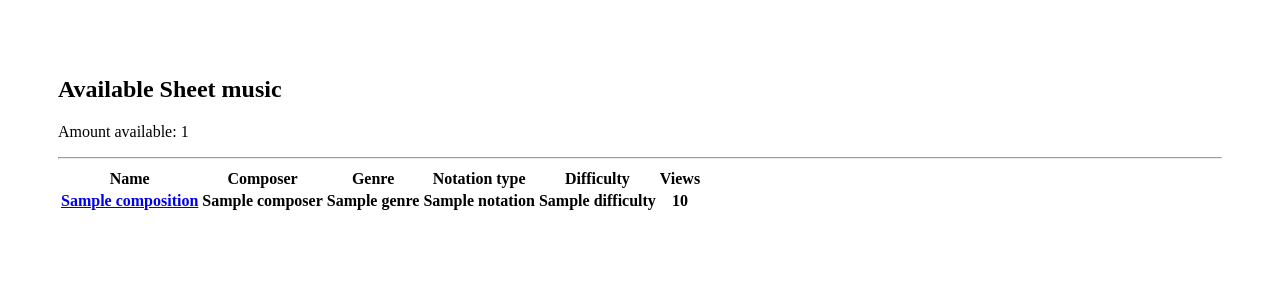
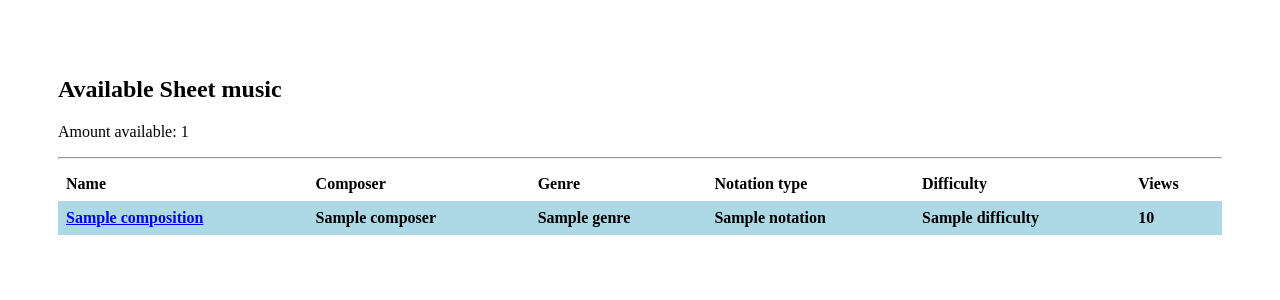
Before and after one commit to ElectricShakuhachi/tietokantasovellus-shakuarchive, a Flask app: template src/templates/index.html in a window 1280 px wide. Shown: the part 254-554 px from the top of the page. Run offline with Flask 2, Linux system fonts and the light colour scheme; the template is opened without the code that fills it: most values are stand-ins (such as "Sample title", 1, 10 or a date in 2020); lists and menus that the app fills with data are empty.

Commit message:
Add table bg color

```diff
--- a/src/static/styles/general.css
+++ b/src/static/styles/general.css
@@ -36,3 +36,17 @@ header {
 	margin-top: 85px;
 	color: yellow;
 }
+
+table {
+	border-collapse: collapse;
+	width: 100%;
+}
+
+th, td {
+	text-align: left;
+	padding: 8px;
+}
+
+tr:nth-child(even) {
+	background-color: lightblue;
+}
```
